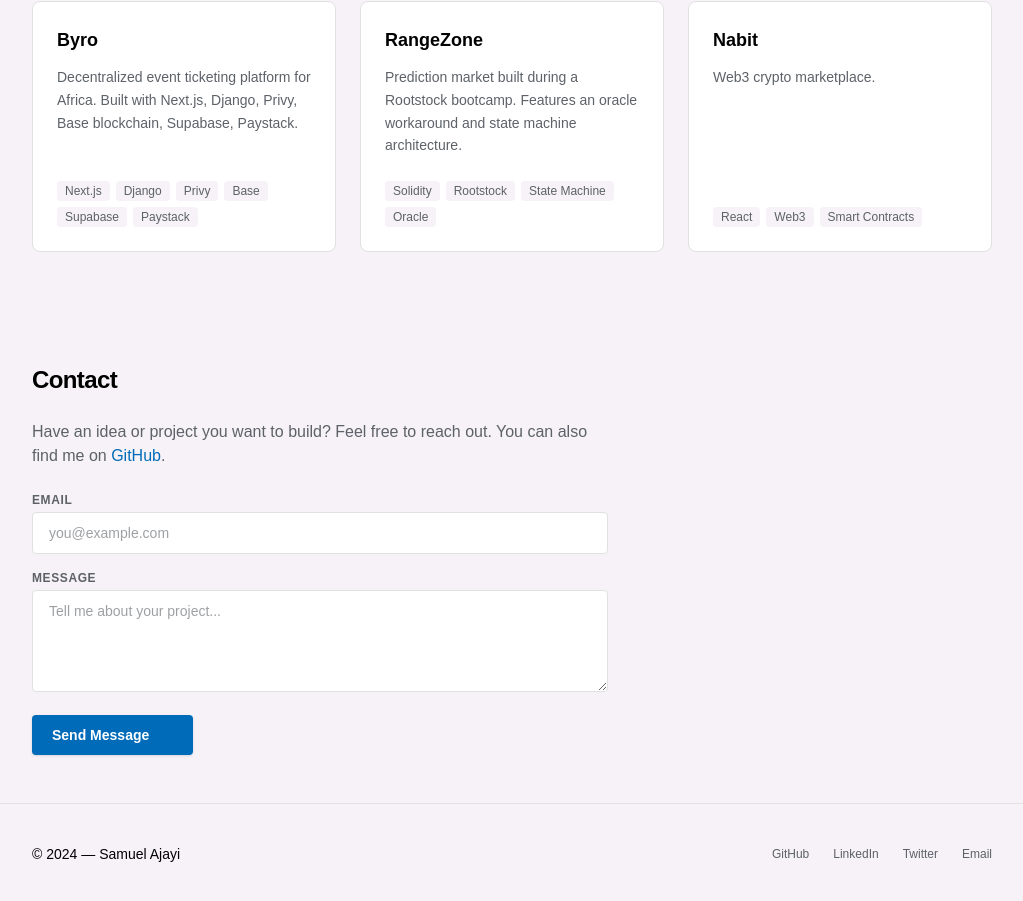
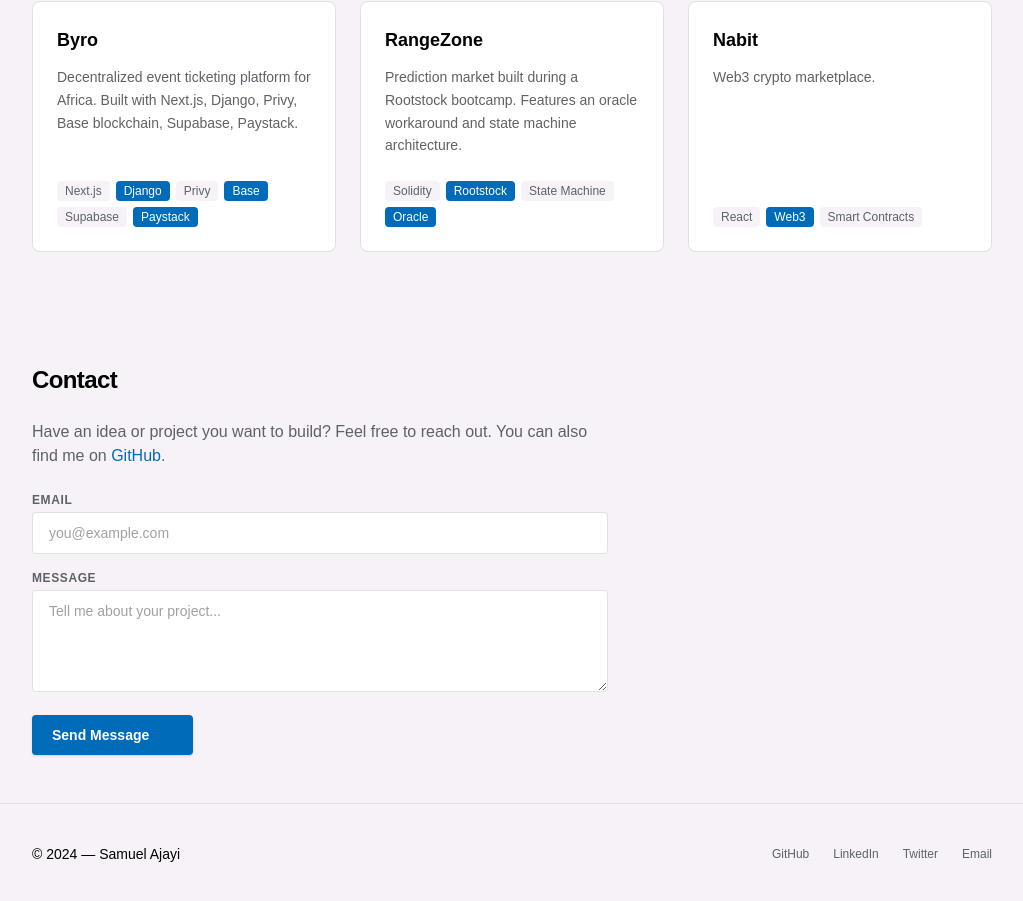
Before and after one commit to sammajayi/my-portfolio, a Next.js app: page / in a window 1280 px wide. Shown: the part 1305-2206 px from the top of the page, without its empty margins (128-1151 px from the left). Built offline with nearby package versions, Linux system fonts and the light colour scheme; some icons are missing.

Commit message:
updated footer also moved project to a data folder

```diff
--- a/app/components/Footer.tsx
+++ b/app/components/Footer.tsx
@@ -10,12 +10,11 @@ const Footer = () => {
 
   return (
     <footer
-      className="mx-auto w-full max-w-5xl px-6 py-10 sm:px-8 flex flex-wrap items-center justify-between gap-6"
+      className="mx-auto w-full max-w-5xl px-6 py-10 sm:px-8 flex flex-col gap-6 sm:flex-row sm:items-center sm:justify-between"
       style={{ borderTop: "1px solid var(--alabaster-grey)" }}
     >
-      <div className="flex flex-col gap-1">
+      <div className="flex flex-col gap-1 sm:flex-row sm:items-center">
         <span className="text-sm font-medium text-black">© {new Date().getFullYear()} — <a href="https://x.com/sammajayi" className="text-black hover:text-bright-marine">Samuel Ajayi</a></span>
-
       </div>
       <div className="flex gap-6">
         {socials.map((s) => (
--- a/app/data/project.ts
+++ b/app/data/project.ts
@@ -0,0 +1,20 @@
+export const projects = [
+  {
+    name: "Byro",
+    description: "Decentralized event ticketing platform for Africa. Built with Next.js, Django, Privy, Base blockchain, Supabase, Paystack.",
+    github: "https://github.com/sammajayi/byro",
+    tags: ["Next.js", "Django", "Privy", "Base", "Supabase", "Paystack"],
+  },
+  {
+    name: "RangeZone",
+    description: "Prediction market built during a Rootstock bootcamp. Features an oracle workaround and state machine architecture.",
+    github: "https://github.com/sammajayi/rangezone",
+    tags: ["Solidity", "Rootstock", "State Machine", "Oracle"],
+  },
+  {
+    name: "Nabit",
+    description: "Web3 crypto marketplace.",
+    github: "https://github.com/sammajayi/nabit",
+    tags: ["React", "Web3", "Smart Contracts"],
+  },
+];
--- a/app/page.tsx
+++ b/app/page.tsx
@@ -1,28 +1,9 @@
 import Link from "next/link";
 import { GithubIcon } from "hugeicons-react";
 import ContactForm from "@/app/components/ContactForm";
+import { projects } from "@/app/data/project";
 
 export default function Home() {
-  const projects = [
-    {
-      name: "Byro",
-      description: "Decentralized event ticketing platform for Africa. Built with Next.js, Django, Privy, Base blockchain, Supabase, Paystack.",
-      github: "https://github.com/sammajayi/byro",
-      tags: ["Next.js", "Django", "Privy", "Base", "Supabase", "Paystack"],
-    },
-    {
-      name: "RangeZone",
-      description: "Prediction market built during a Rootstock bootcamp. Features an oracle workaround and state machine architecture.",
-      github: "https://github.com/sammajayi/rangezone",
-      tags: ["Solidity", "Rootstock", "State Machine", "Oracle"],
-    },
-    {
-      name: "Nabit",
-      description: "Web3 crypto marketplace.",
-      github: "https://github.com/sammajayi/nabit",
-      tags: ["React", "Web3", "Smart Contracts"],
-    },
-  ];
 
   return (
     <div className="mx-auto max-w-5xl px-6 py-12 sm:px-8 space-y-28">
@@ -97,10 +78,14 @@ export default function Home() {
               </div>
               {project.tags && (
                 <div className="mt-6 flex flex-wrap gap-1.5">
-                  {project.tags.map((tag) => (
+                  {project.tags.map((tag, idx) => (
                     <span
                       key={tag}
-                      className="rounded bg-ghost-white px-2 py-0.5 text-xs font-medium text-muted"
+                      className={`rounded px-2 py-0.5 text-xs font-medium ${
+                        idx % 2 === 0
+                          ? "bg-ghost-white text-muted"
+                          : "bg-bright-marine text-white"
+                      }`}
                     >
                       {tag}
                     </span>
```
